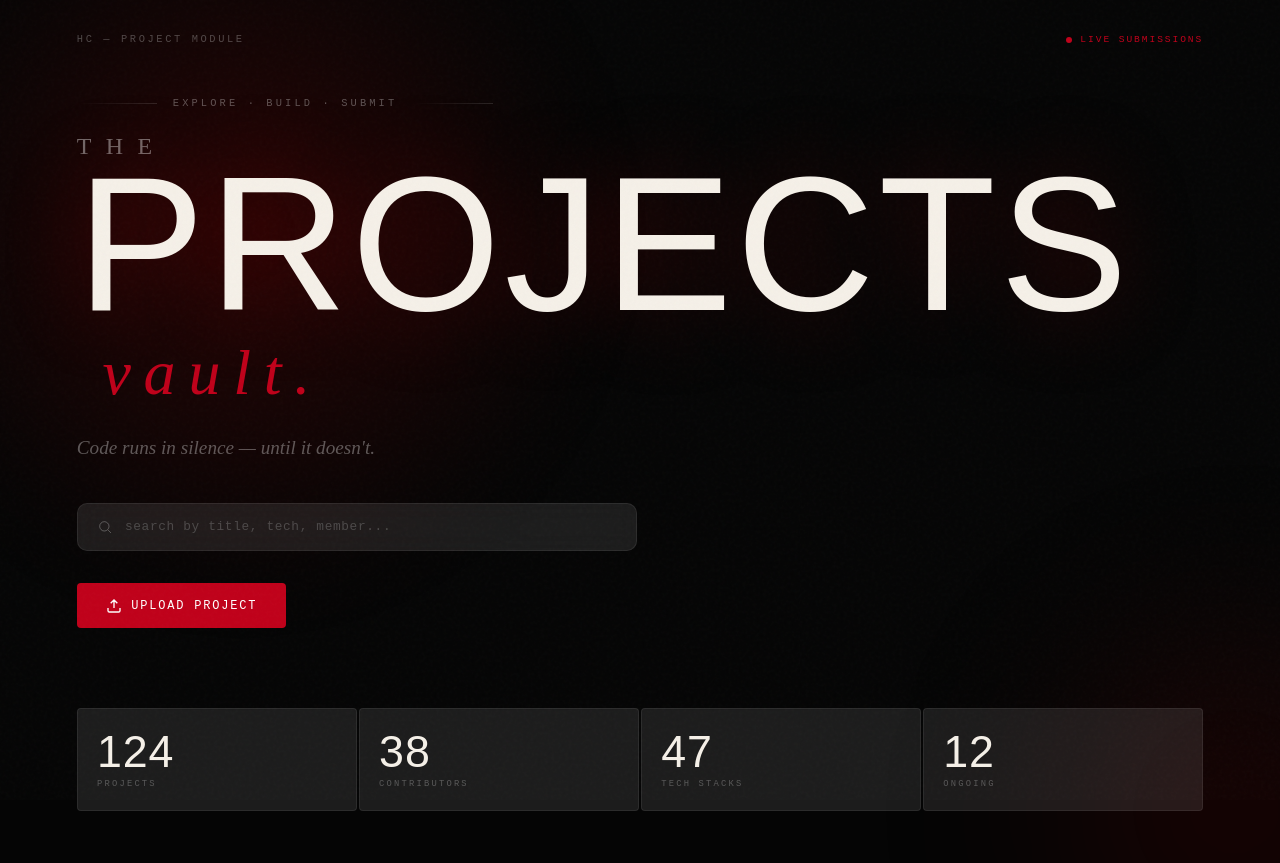
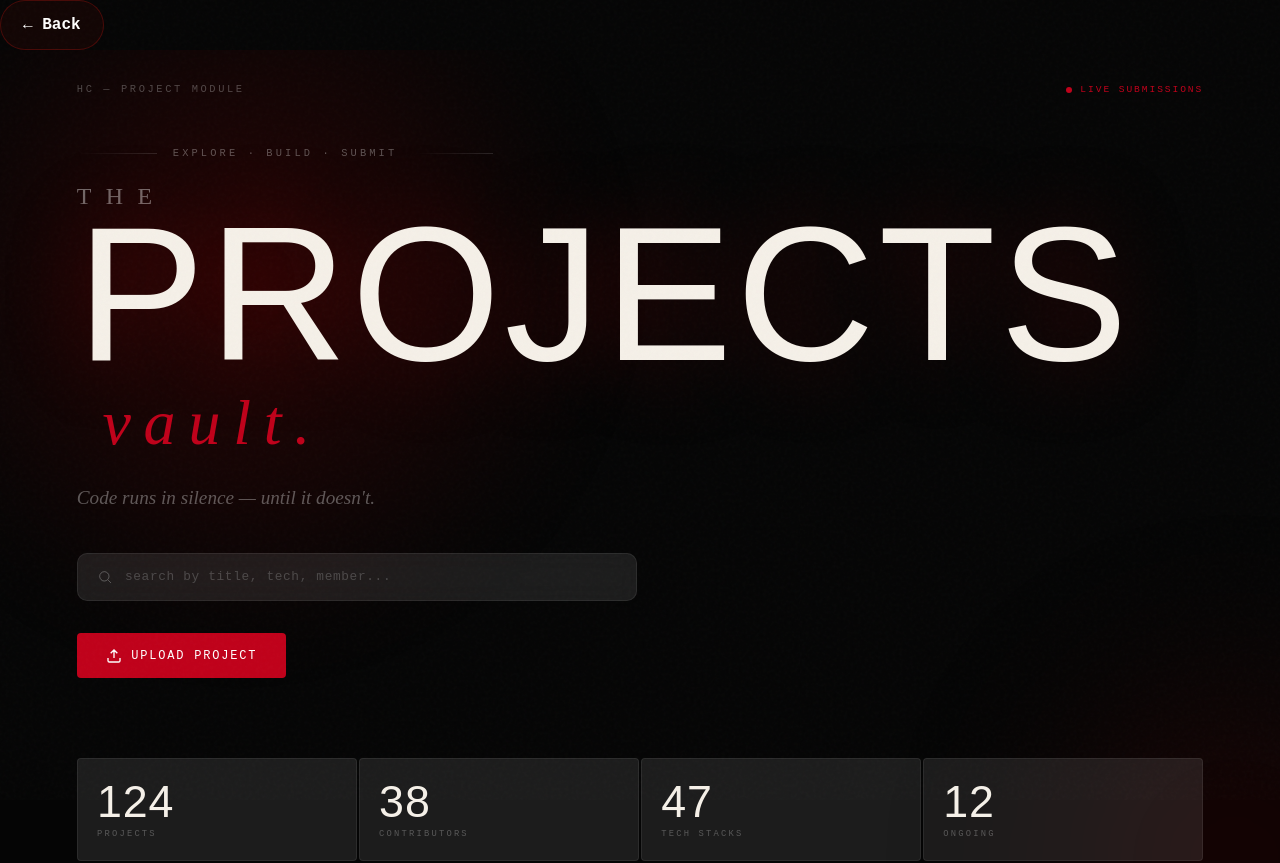
Before and after one commit to HackclubVIT/hc-main-website, a React (Vite) app: page /projects in a window 1280 px wide. Shown: the top 863 px of the page. Built offline with nearby package versions, Linux system fonts and the light colour scheme.

Commit message:
Making some fixes

```diff
--- a/src/components/UserPortal.jsx
+++ b/src/components/UserPortal.jsx
@@ -10,6 +10,8 @@
 import UpdatesTab from './user/Updates/UpdatesTab'
 import NotificationsTab from './user/Notifications/NotificationsTab'
 import EventsTab from './user/Events/EventsTab'
+import { useNavigate } from 'react-router-dom'
+import ProjectsPage from '../pages/projects/ProjectsPage'
 
 export default function UserPortal({
   onLogout,
@@ -49,7 +51,7 @@
 
   const [showAddProject, setShowAddProject] = useState(false)
   const [newProject, setNewProject] = useState({ title: '', description: '', github: '', deployment: '', status: 'Pending', owner: 'Priya Sharma', rating: '0.0' })
-
+  const navigate = useNavigate()
   const sectionContent = (() => {
     switch (userSection) {
       case 'overview':
@@ -123,7 +125,7 @@
           <div className="nav-section">
             <button
               className={`nav-link ${userSection === 'projects' ? 'active' : ''}`}
-              onClick={() => setUserSection('projects')}
+              onClick={() => navigate('/projects')}
               title="My Projects"
             >
               <span>📁</span>
--- a/src/index.css
+++ b/src/index.css
@@ -1,3 +1,5 @@
+
+
 /* ════════════════════════════════════════════════
    TEAM GLOBALS — applies to the whole site
    ════════════════════════════════════════════════ */
@@ -125,7 +127,7 @@
 /* ════════════════════════════════════════════════
    PROJECTS PAGE — scoped entirely to .projects-root
    ════════════════════════════════════════════════ */
-@import url('https://fonts.googleapis.com/css2?family=Playfair+Display:ital,wght@0,400;0,700;0,900;1,400;1,700&family=DM+Mono:wght@300;400;500&family=Bebas+Neue&family=Cormorant+Garamond:ital,wght@0,300;0,400;1,300;1,400&display=swap');
+
 
 
 .projects-root {
--- a/src/pages/projects/ProjectsPage.jsx
+++ b/src/pages/projects/ProjectsPage.jsx
@@ -5,8 +5,10 @@
 import ProjectFilters from "../../components/projects/ProjectFilters";
 import ProjectGrid from "../../components/projects/ProjectGrid";
 import ProjectUploadModal from "../../components/projects/ProjectUploadModal";
+import { useNavigate } from "react-router-dom";
 
 export default function ProjectsPage() {
+  const navigate = useNavigate();
   const [activeFilter, setActiveFilter] = useState("ALL");
   const [activeSort, setActiveSort] = useState("NEWEST");
   const [searchQuery, setSearchQuery] = useState("");
@@ -14,6 +16,12 @@
 
   return (
     <main className="projects-root">
+    <button
+        className="button button-secondary"
+        onClick={() => navigate(-1)}
+    >
+      ← Back
+    </button>
       <ProjectsHero
         onUpload={() => setUploadOpen(true)}
         searchQuery={searchQuery}
```
Also changed, not shown: 1 other file (tests, documents, lock files or other folders).
